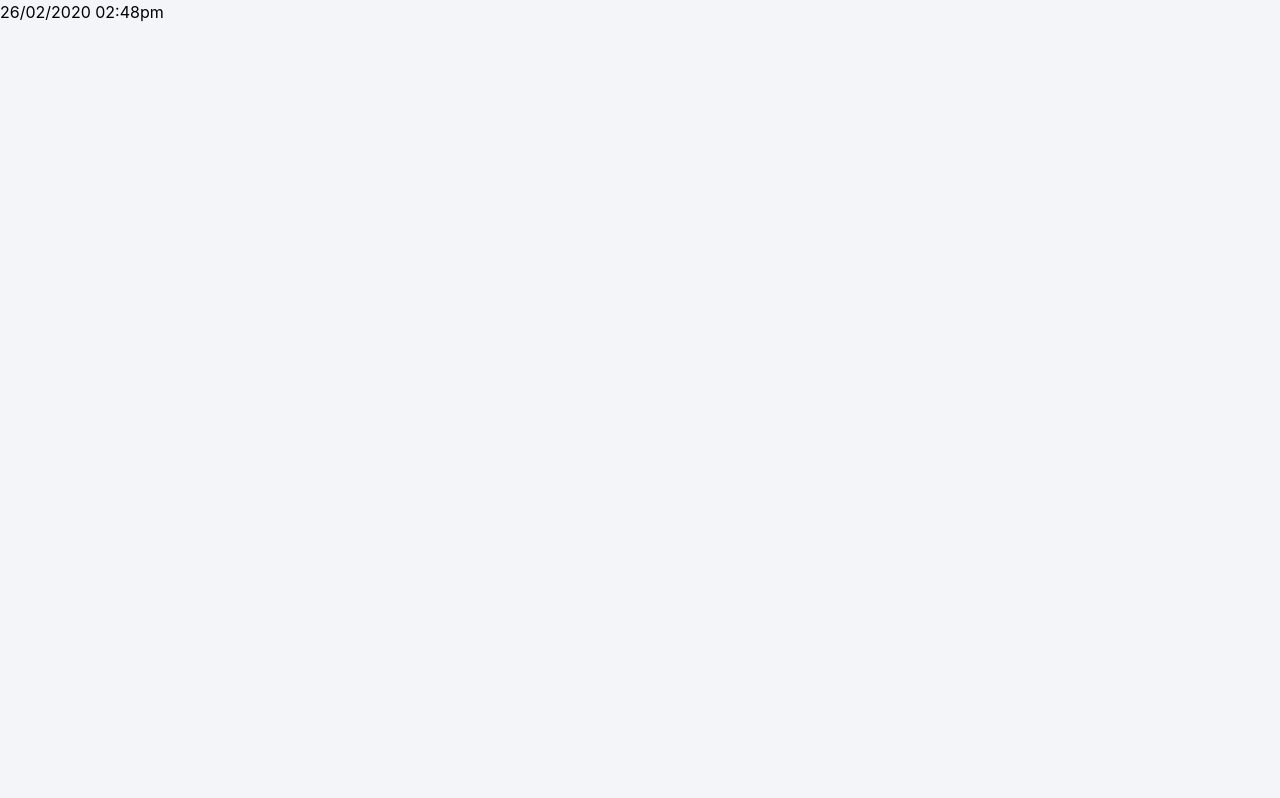
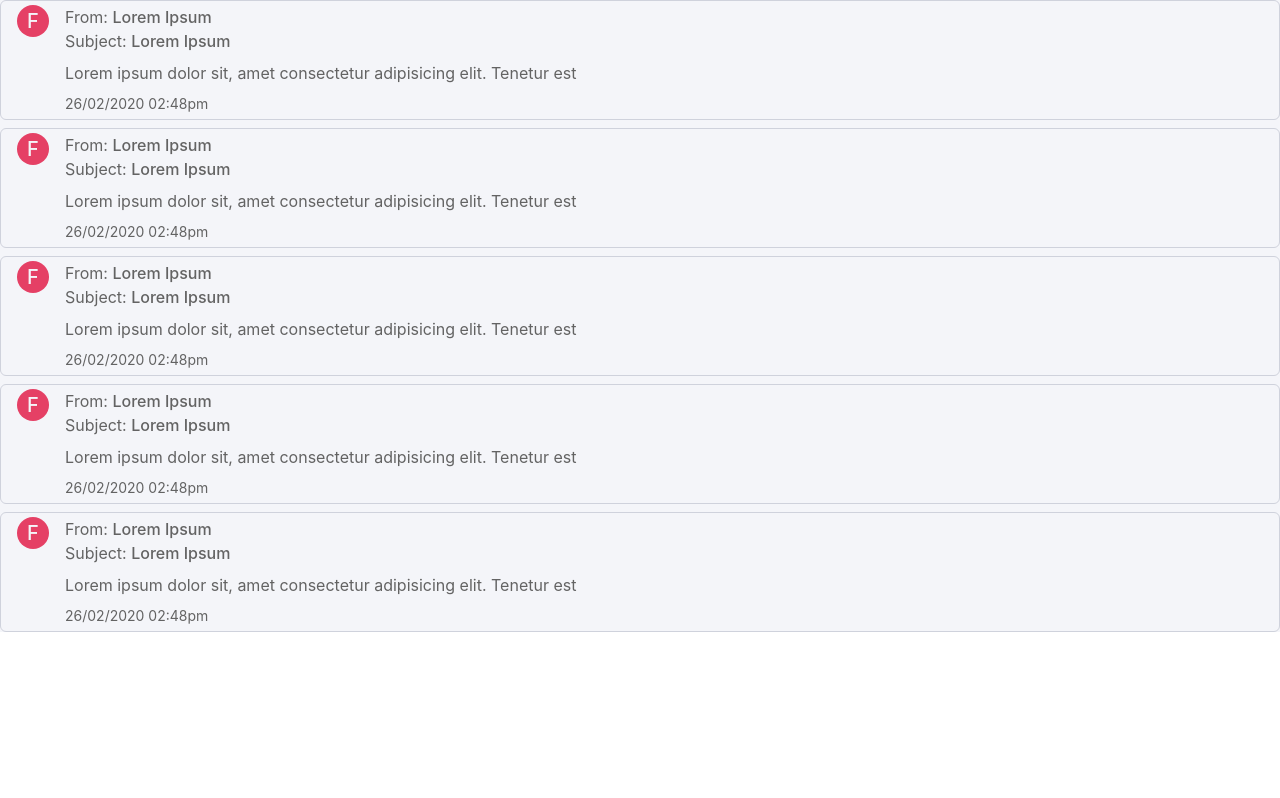
Before and after one commit to himanshuc11/email-question, a React (Vite) app: page / in a window 1280 px wide. Shown: the top 798 px of the page. Built offline with nearby package versions, Linux system fonts and the light colour scheme.

Commit message:
feat: Added email as per UI

```diff
--- a/src/App.tsx
+++ b/src/App.tsx
@@ -1,9 +1,3 @@
-import { format } from "date-fns";
-import { DATE_FORMATS } from "./constants";
-
-const date = 1582728505000;
-const dateObject = new Date(date);
-
 import Email from "./components/Email";
 
 function App() {
@@ -16,9 +10,6 @@ function App() {
   // });
   return (
     <div className="bg-secondary h-full w-full">
-      <div className="bg-secondary w-screen h-screen text-black">
-        {format(dateObject, DATE_FORMATS.YEAR_TIME)}
-      </div>
       <Email />
       <Email />
       <Email />
--- a/src/components/Email.tsx
+++ b/src/components/Email.tsx
@@ -1,5 +1,10 @@
 import Avatar from "./Avatar";
 import LightAndDarkText from "./LightAndDark";
+import { format } from "date-fns";
+import { DATE_FORMATS } from "../constants";
+
+const date = 1582728505000;
+const dateObject = new Date(date);
 
 function Email() {
   return (
@@ -9,9 +14,15 @@ function Email() {
         <LightAndDarkText lightText="From: " darkText="Lorem Ipsum" />
         <br />
         <LightAndDarkText lightText="Subject: " darkText="Lorem Ipsum" />
-        <p className="my-2">
+        <p className="mt-2 mb-1.5">
           Lorem ipsum dolor sit, amet consectetur adipisicing elit. Tenetur est
         </p>
+        <time
+          className="text-textGrey text-sm"
+          dateTime={format(dateObject, DATE_FORMATS.YEAR_TIME)}
+        >
+          {format(dateObject, DATE_FORMATS.YEAR_TIME)}
+        </time>
       </div>
     </section>
   );
```
